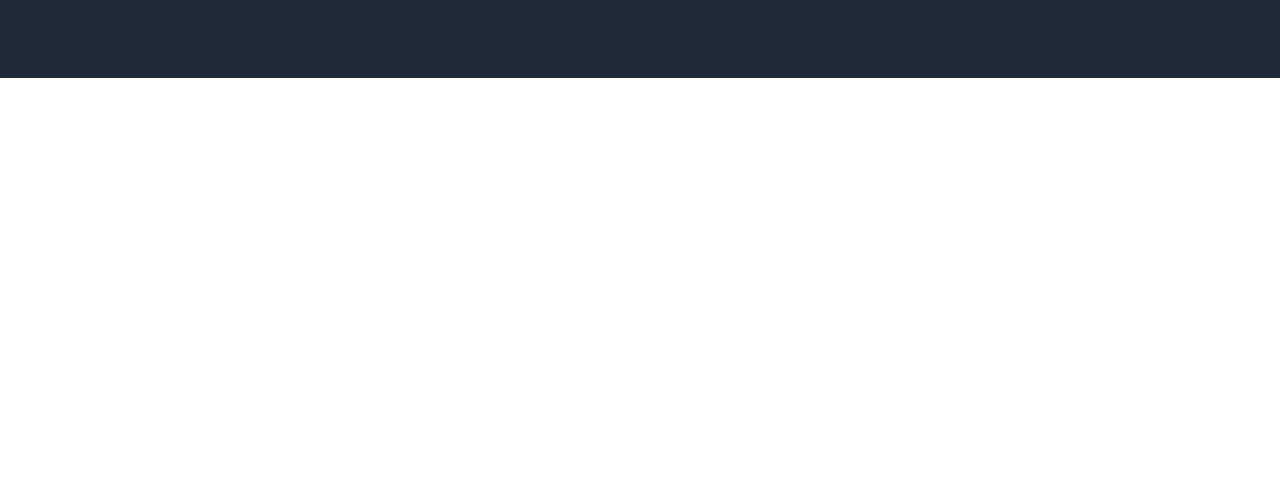
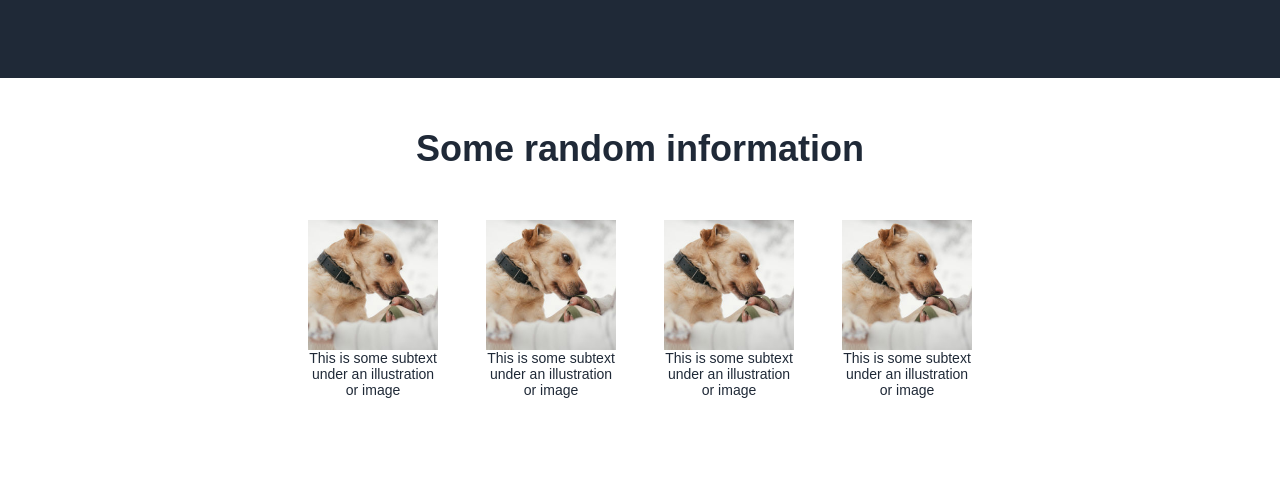
Before and after one commit to jesuspieru/landing-page, a plain HTML site: page index.html in a window 1280 px wide. Shown: the part 554-1052 px from the top of the page. Before the commit the page ends 800 px from the top, so only its background shows below. Drawn offline with Linux system fonts and the light colour scheme.

Commit message:
added info section

```diff
--- a/index.html
+++ b/index.html
@@ -28,6 +28,29 @@
             <img class="hero-img" src="hero-image.jpg">
         </div>
     </div>
+    <div class="container-two">
+        <div class="info-header">
+            <div class="info">Some random information</div>
+        </div>
+        <div class="images-info-container">
+            <div class="images-info">
+                <img class="img-info" src="info.jpg">
+                <div class="text-info">This is some subtext under an illustration or image</div>
+            </div>
+            <div class="images-info">
+                <img class="img-info" src="info.jpg">
+                <div class="text-info">This is some subtext under an illustration or image</div>
+            </div>
+            <div class="images-info">
+                <img class="img-info" src="info.jpg">
+                <div class="text-info">This is some subtext under an illustration or image</div>
+            </div>
+            <div class="images-info">
+                <img class="img-info" src="info.jpg">
+                <div class="text-info">This is some subtext under an illustration or image</div>
+            </div>
+        </div>
+    </div>
 </body>
 
 </html>
--- a/style.css
+++ b/style.css
@@ -14,6 +14,7 @@ body {
     flex-direction: column;
     margin: 0;
     padding: 0;
+    min-height: 100vh;
 }
 
 a {
@@ -90,3 +91,39 @@ a {
 .hero-img {
     width: 500px;
 }
+
+.container-two {
+    margin-top: 50px;
+    background-color: #ffffff;
+}
+
+.info-header {
+    display: flex;
+    justify-content: center;
+}
+
+.info {
+    font-size: 36px;
+    font-weight: bolder;
+    color: #1f2937;
+}
+
+.images-info-container {
+    display: flex;
+    justify-content: center;
+    margin-top: 50px;
+    margin-bottom: 100px;
+    gap: 48px;
+}
+
+.images-info {
+    display: flex;
+    flex-direction: column;
+    width: 130px;
+}
+
+.text-info {
+    color: #1f2937;
+    text-align: center;
+    font-size: 14px;
+}
```
Also changed, not shown: info.jpg (added).
